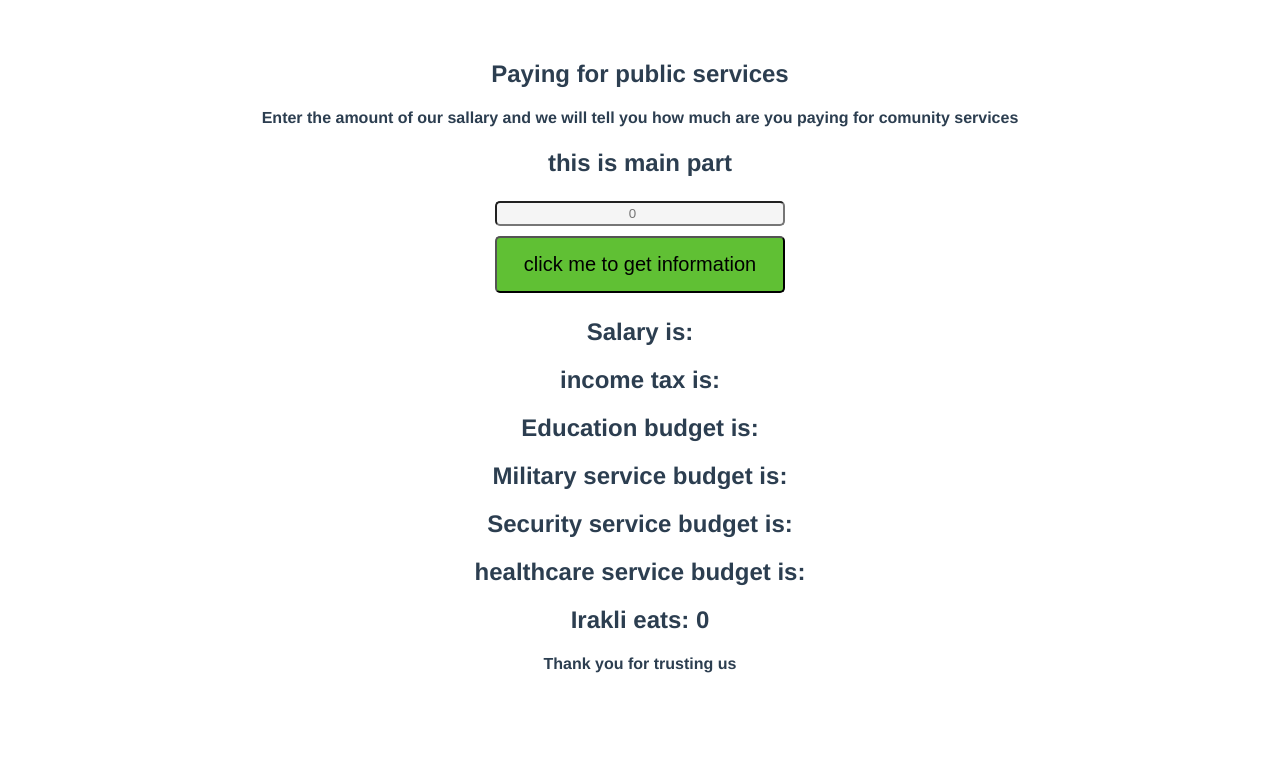
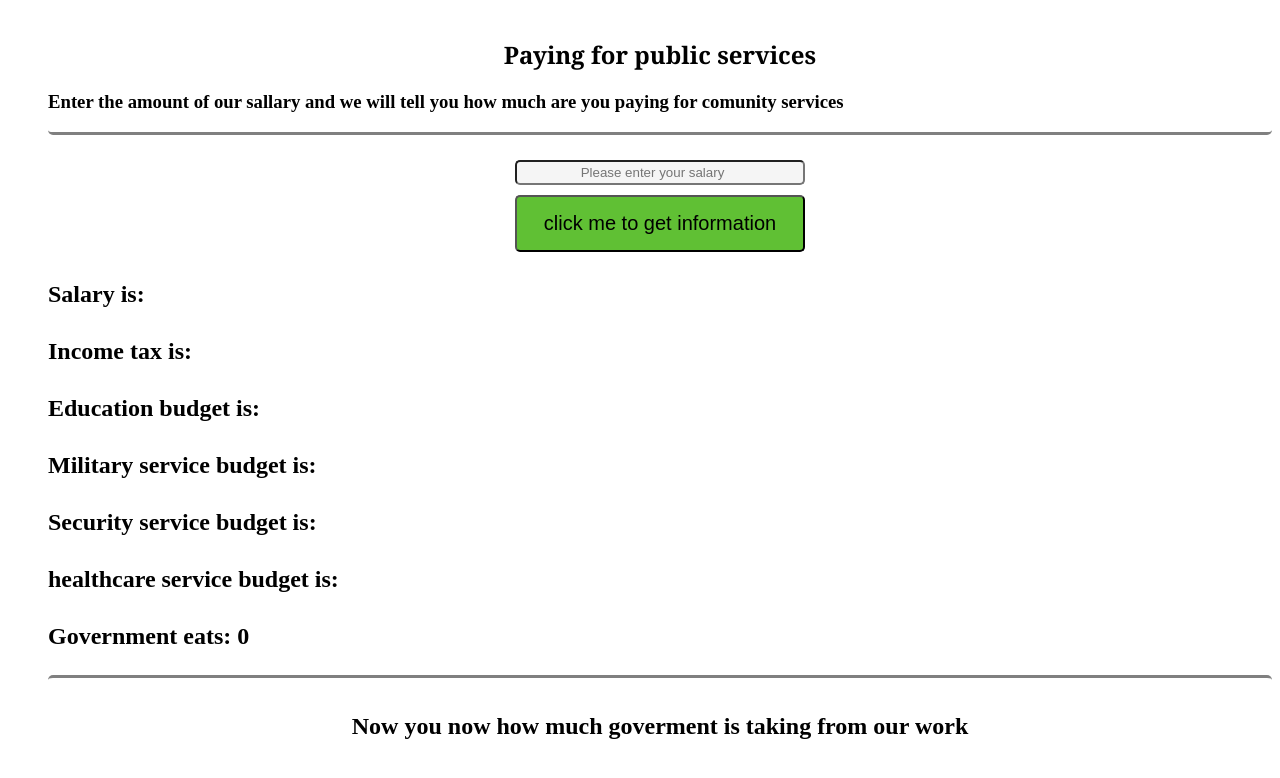
Before and after one commit to shengo333/sadmidis, a Vue app: page / in a window 1280 px wide. Shown: the top 778 px of the page. Built offline with nearby package versions, Linux system fonts and the light colour scheme.

Commit message:
little changes

```diff
--- a/src/App.vue
+++ b/src/App.vue
@@ -1,7 +1,9 @@
 <template>
-    <Header />
-    <Main />
-    <Footer />
+    <div id="conteiner">
+      <Header />
+      <Main />
+      <Footer />
+    </div>
 </template>
 
 <script>
@@ -21,13 +23,18 @@ export default {
 }
 </script>
 
-<style>
+<style scoped>
 #app {
-  font-family: Avenir, Helvetica, Arial, sans-serif;
+  font-family: Georgia, 'Times New Roman', Times, serif;
   -webkit-font-smoothing: antialiased;
   -moz-osx-font-smoothing: grayscale;
   text-align: center;
   color: #2c3e50;
   margin-top: 60px;
+  background: whitesmoke;
+}
+#conteiner{
+  display: block;
+  padding: 10px 0 20px 40px;
 }
 </style>
--- a/src/components/Footer.vue
+++ b/src/components/Footer.vue
@@ -1,6 +1,6 @@
 <template>
-  <div>
-      <h4>Thank you for trusting us</h4>
+  <div id="footer">
+      <h2>Now you now how much goverment is taking from our work</h2>
   </div>
 </template>
 
@@ -12,4 +12,11 @@ export default {
 
 <style scoped>
 
+#footer{
+  text-align: center;
+  padding: 15px;
+  border-top: solid gray;
+  border-radius: 5px;
+}
+
 </style>
--- a/src/components/Header.vue
+++ b/src/components/Header.vue
@@ -1,7 +1,7 @@
 <template>
-    <div>
+    <div id="header">
       <h2>Paying for public services</h2>
-      <h4>Enter the amount of our sallary and we will tell you how much are you paying for comunity services</h4>
+      <h3>Enter the amount of our sallary and we will tell you how much are you paying for comunity services</h3>
   </div>
 </template>
 
@@ -13,8 +13,15 @@ export default {
 
 <style scoped>
 
+#header{
+    border-bottom: solid gray;
+    border-radius: 5px;
+}
 h2{
     text-align: center;
+    font-family: Georgia, 'Times New Roman', Times, serif;
 }
-
+h4{
+    display: inline-block;
+}
 </style>
--- a/src/components/Main.vue
+++ b/src/components/Main.vue
@@ -1,18 +1,17 @@
 <template>
-  <h2>this is main part</h2>
 
     <div class="card">
-      <input type="number" placeholder="0" v-model="amount">
+      <input type="number" placeholder="Please enter your salary" v-model="amount">
       <button @click="updateTaxes">click me to get information</button>
     </div>
 
   <h2>Salary  is: {{amount}}</h2>
-  <h2>income tax is: {{incomeTax}}</h2>
-  <h2> Education budget is: {{educationBudget}}</h2>
+  <h2>Income tax is: {{incomeTax}}</h2>
+  <h2>Education budget is: {{educationBudget}}</h2>
   <h2>Military service budget is: {{militaryBudget}}</h2>
   <h2>Security service budget is: {{securityBudget}}</h2>
   <h2>healthcare service budget is: {{healscareBudget}}</h2>
-  <h2>Irakli eats: {{irakliBudget}}</h2>
+  <h2>Government  eats: {{governmentBudget}}</h2>
 
 
 </template>
@@ -41,9 +40,9 @@ export default {
       }
     },
     computed: {
-      irakliBudget () {
+      governmentBudget () {
         if(this.amount) {
-          return this.amount * 2
+          return this.educationBudget + this.militaryBudget + this.securityBudget + this.healscareBudget
         } else {
           return 0
         }
@@ -58,7 +57,12 @@ export default {
   flex-direction: column;
   max-width: 300px;
   margin: auto;
+  padding-top: 20px;
 
+}
+
+h2{
+  padding: 5px 0 5px 0;
 }
 
 input{
@@ -77,7 +81,6 @@ button{
   background: rgb(96, 192, 52);
   margin: 5px;
   border-radius: 5px;
-  font-family: sans-serif;
   font-size: 20px;
 }
 
```
